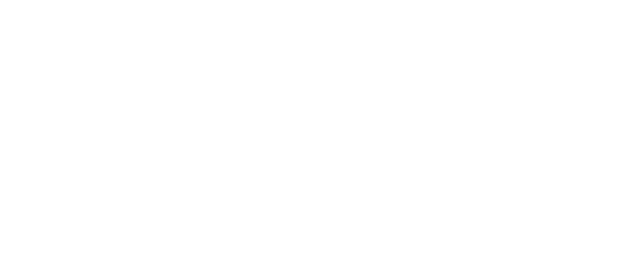
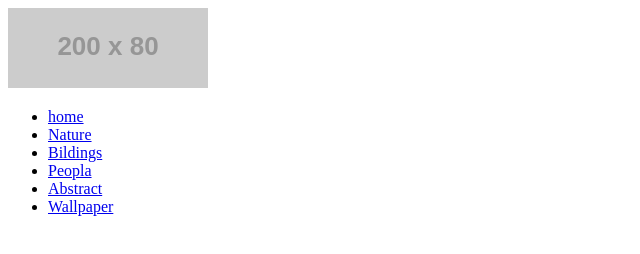
Before and after one commit to ShoiraBahodirovna/demo-foto, a plain HTML site: page index.html in a window 1280 px wide. Shown: the whole page, without its empty margins (0-640 px from the left). Drawn offline with Linux system fonts and the light colour scheme; placeholder pictures from the web are drawn by us.

Commit message:
Add sita-header

```diff
--- a/index.html
+++ b/index.html
@@ -7,6 +7,31 @@
     <title>Git fayl</title>
 </head>
 <body>
+    <header>
+        <img src="https://via.placeholder.com/200/80" alt="">
 
+        <nav>
+            <ul>
+                <li>
+                    <a href="index.html">home</a>
+                </li>
+                <li>
+                    <a href="index.html">Nature</a>
+                </li>
+                <li>
+                    <a href="index.html">Bildings</a>
+                </li>
+                <li>
+                    <a href="index.html">Peopla</a>
+                </li>
+                <li>
+                    <a href="index.html">Abstract</a>
+                </li>
+                <li>
+                    <a href="index.html">Wallpaper</a>
+                </li>
+            </ul>
+        </nav>
+    </header>
 </body>
 </html>
```
